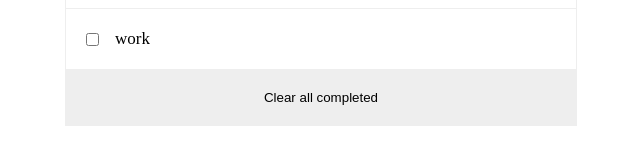
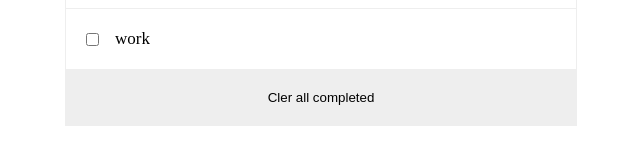
Before and after one commit to AhmedMohsen600/to-do-list, a website built with webpack: page src/index.html in a window 1280 px wide. Shown: the part 416-580 px from the top of the page, 319-959 px from the left. Built offline with nearby package versions, Linux system fonts and the light colour scheme.

Commit message:
Fix lighthouse

```diff
--- a/src/index.html
+++ b/src/index.html
@@ -30,7 +30,7 @@
             <p>finish something</p>
           </li>
         </ul>
-        <button type="button">Clear all completed</button>
+        <button type="button">Cler all completed</button>
       </div>
     </section>
   </body>
```
